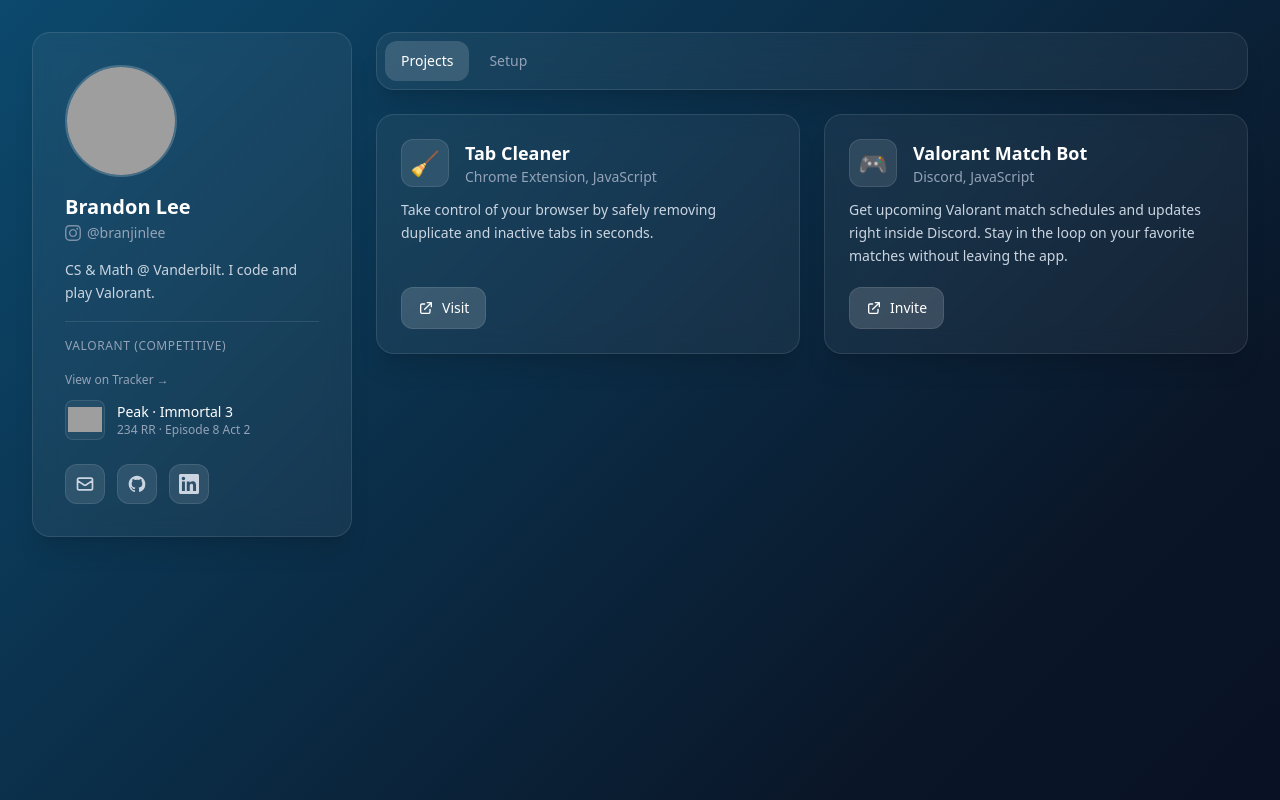
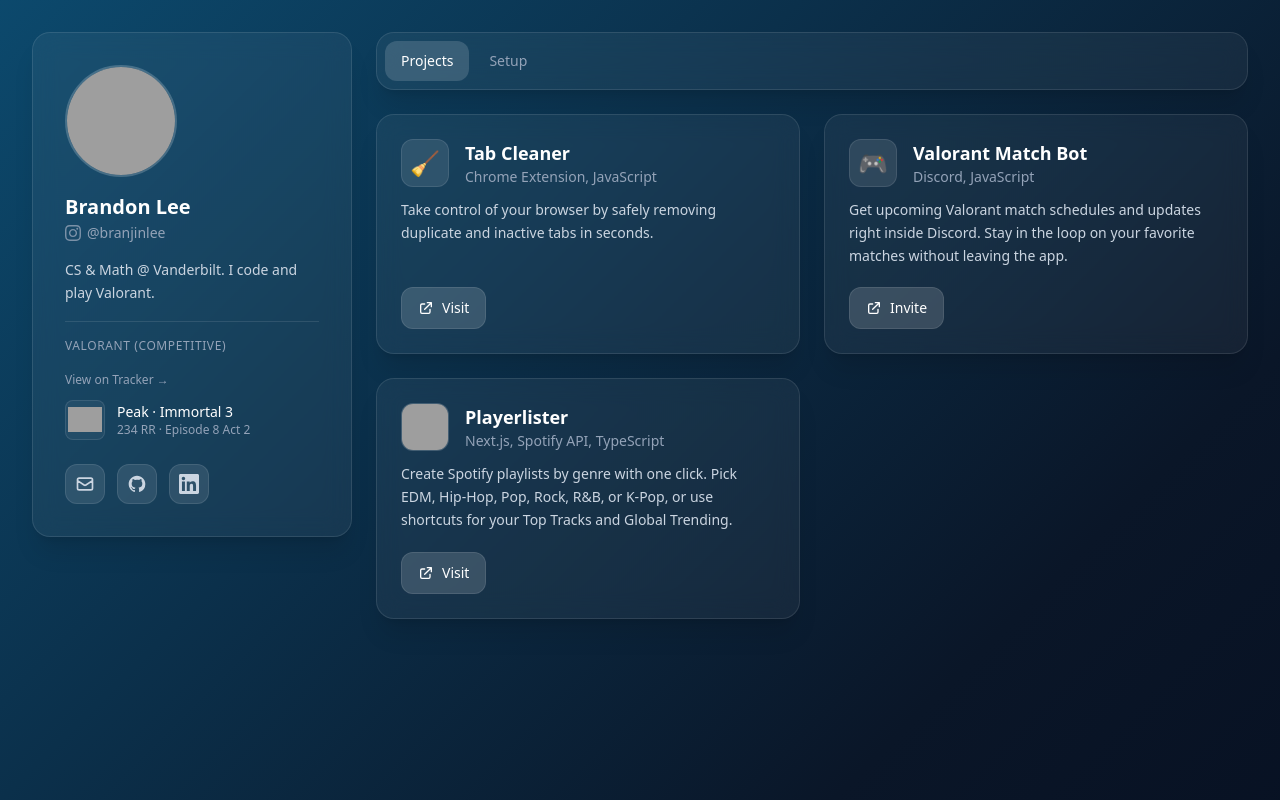
Before and after one commit to BrandonKS05/myportfolio, a Next.js app: page / in a window 1280 px wide. Built offline with nearby package versions, Linux system fonts and the light colour scheme; grey boxes are pictures that could not be loaded.

Commit message:
Add Playerlister project to portfolio with description, visit URL, and image support

```diff
--- a/app/page.tsx
+++ b/app/page.tsx
@@ -77,6 +77,16 @@
     visitLabel: "Invite",
     githubUrl: "#",
     icon: "🎮",
+  },
+  {
+    id: "3",
+    name: "Playerlister",
+    tech: "Next.js, Spotify API, TypeScript",
+    description: "Create Spotify playlists by genre with one click. Pick EDM, Hip-Hop, Pop, Rock, R&B, or K-Pop, or use shortcuts for your Top Tracks and Global Trending.",
+    visitUrl: "https://spotify-genre-playlister.vercel.app/",
+    githubUrl: "#",
+    icon: "🎵",
+    image: "/playerlister-card.png",
   },
 ];
 
@@ -205,7 +215,11 @@
               >
                 <div className="flex items-start gap-4 mb-3">
                   <div className="w-12 h-12 rounded-xl flex items-center justify-center text-2xl flex-shrink-0 overflow-hidden bg-white/10 border border-white/10">
-                    {project.icon}
+                    {"image" in project && project.image ? (
+                      <Image src={project.image} alt="" width={48} height={48} className="object-cover w-full h-full" />
+                    ) : (
+                      project.icon
+                    )}
                   </div>
                   <div className="min-w-0">
                     <h2 className="text-lg font-semibold text-white truncate">
```
